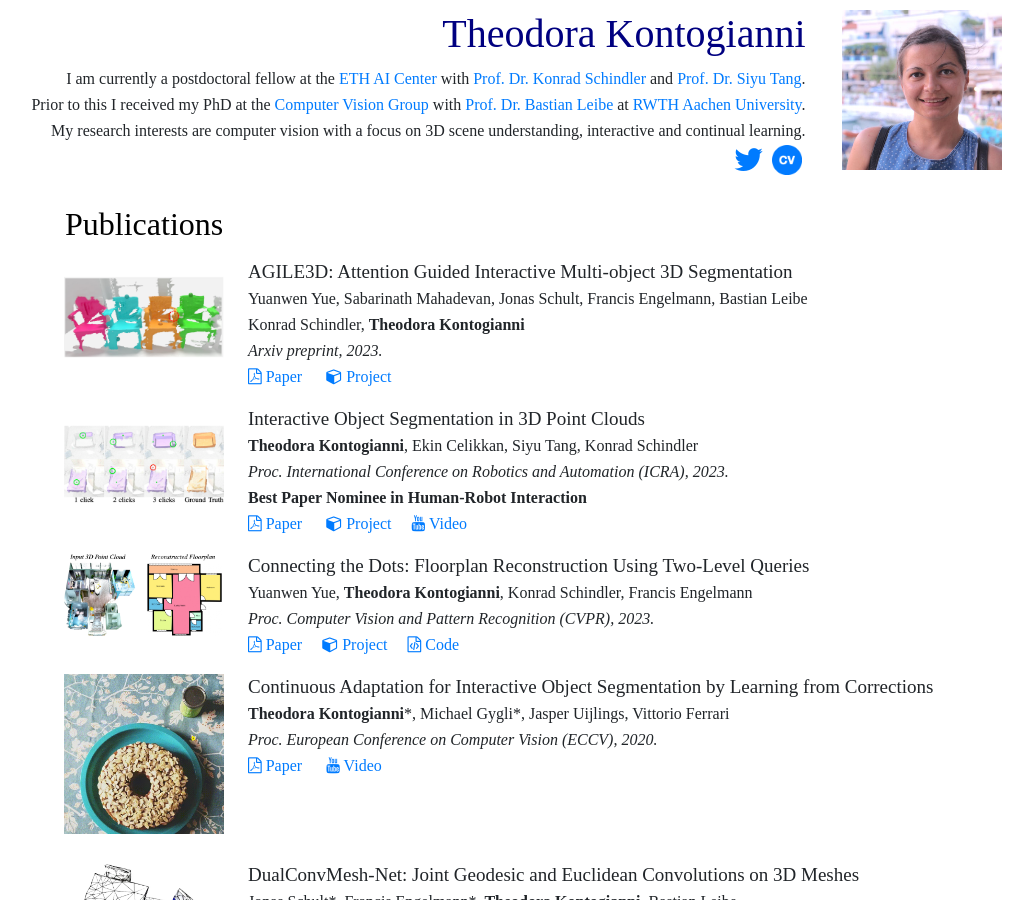
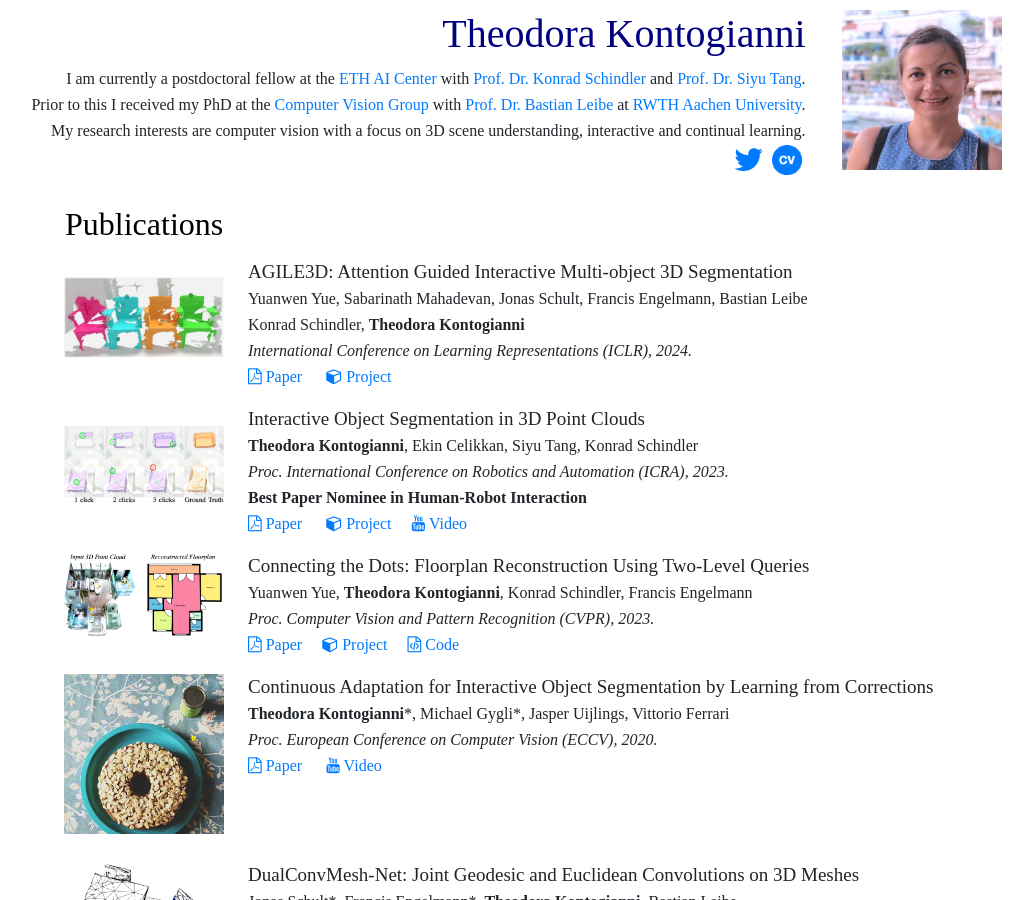
Before and after one commit to theodorakontogianni/theodorakontogianni.github.io, a Jekyll site: the page index.html, which Jekyll copies as it is, in a window 1280 px wide and 900 px high. Shown: the whole window, without its empty margins (136-1169 px from the left). Built offline with Jekyll 4.4.1, drawn with Linux system fonts in a browser that asks for light colours; a style sheet for code colours, icons or effects is not loaded.

Commit message:
Update index.html
iclr conference

```diff
--- a/index.html
+++ b/index.html
@@ -92,7 +92,7 @@
         <span class="p-title">AGILE3D: Attention Guided Interactive Multi-object 3D Segmentation</span></br>
         <span class="p-authors"> Yuanwen Yue, Sabarinath Mahadevan, Jonas Schult, Francis Engelmann, Bastian Leibe</b></span></br>
         <span class="p-authors"> Konrad Schindler, <b>Theodora Kontogianni</b></span></br>
-        <span class="p-conference">Arxiv preprint, 2023.</span></br>
+        <span class="p-conference">International Conference on Learning Representations (ICLR), 2024.</span></br>
 
         <a class="mr-3" target="_blank" href="https://n.ethz.ch/~yuayue/assets/agile3d/AGILE3D_paper.pdf"><i class="fa fa-file-pdf-o"></i> Paper</a>&nbsp;
         <a class="mr-3" target="_blank" href="https://ywyue.github.io/AGILE3D/"><i class="fa fa-cube"></i> Project</a>
```
